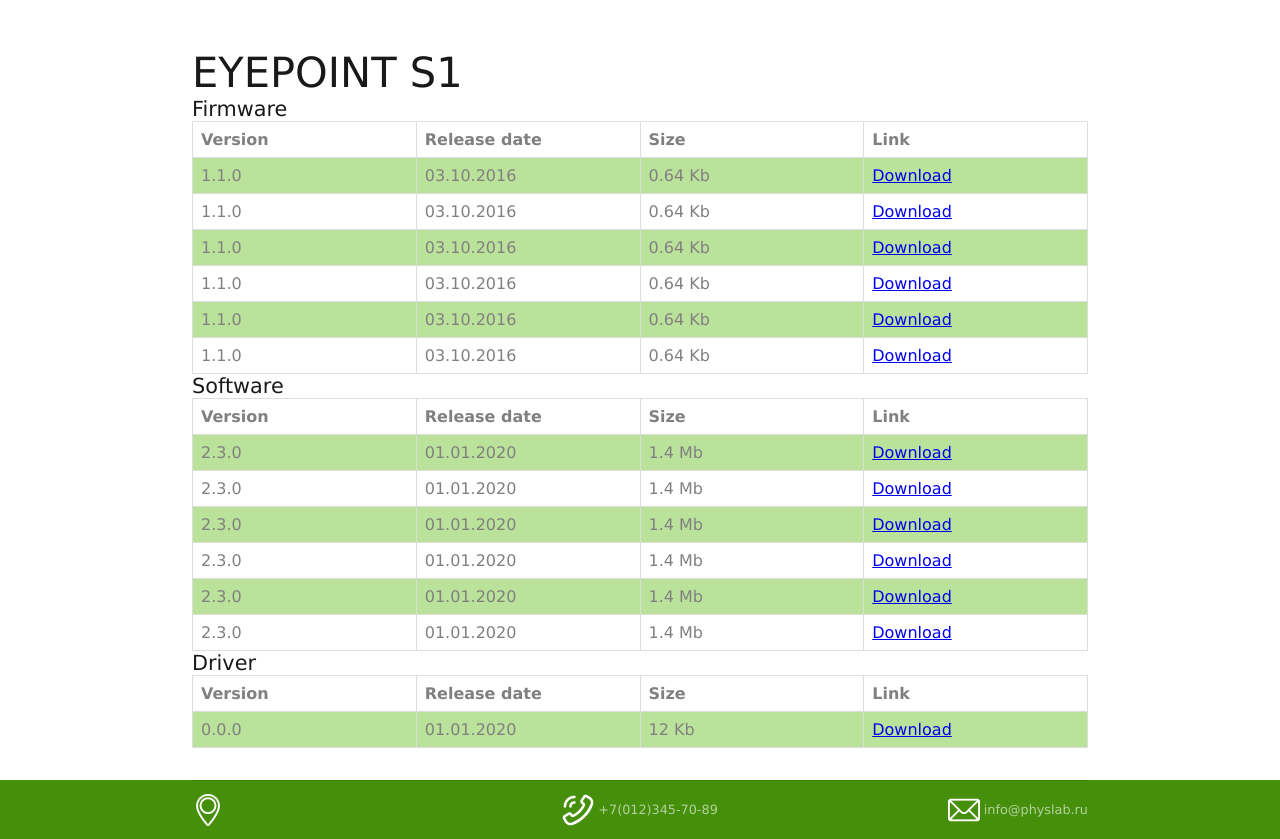
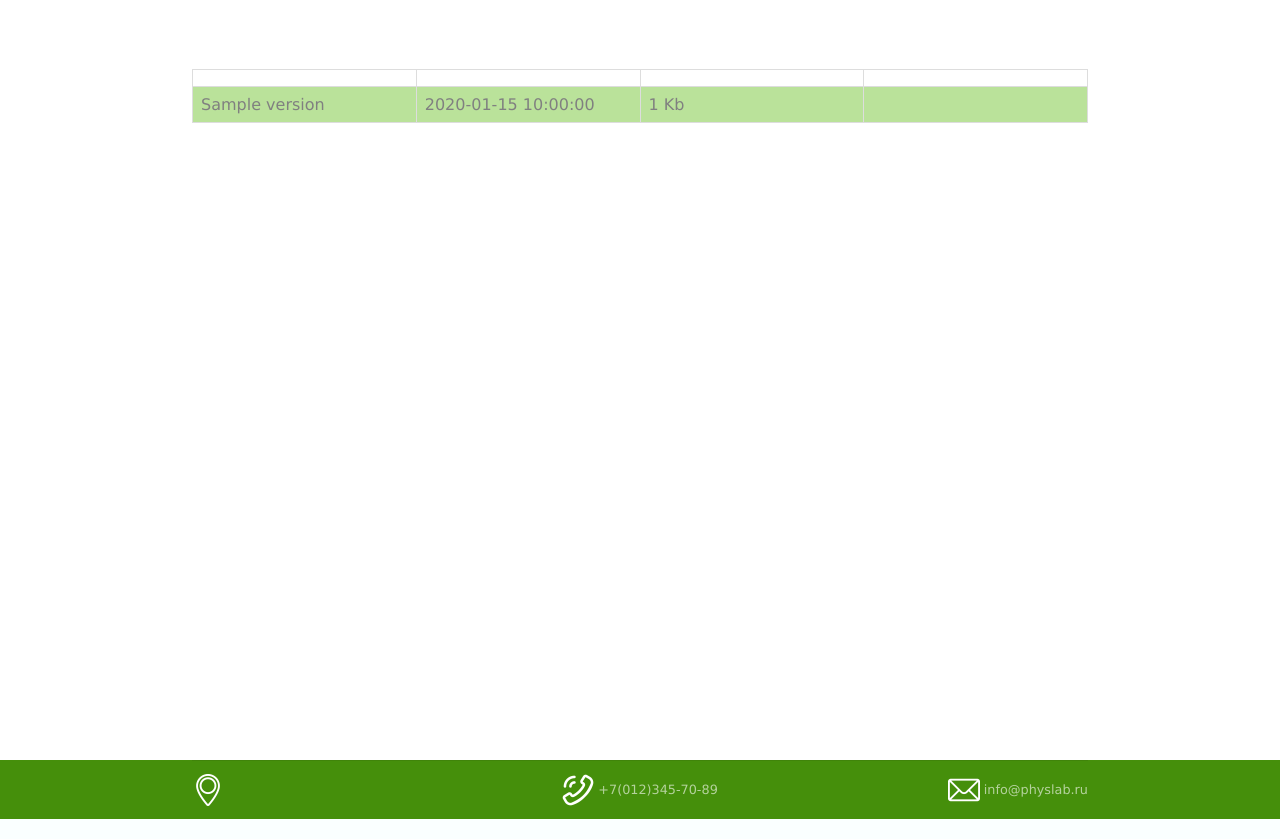
Before and after one commit to Marladon/ep-website, a Python web app: template view/templates/download.html in a window 1280 px wide. Shown: the part 80-919 px from the top of the page. Run offline with Jinja, Linux system fonts and the light colour scheme; the template is opened without the code that fills it: most values are stand-ins (such as "Sample title", 1, 10 or a date in 2020).

Commit message:
Download page works

```diff
--- a/requirements.txt
+++ b/requirements.txt
@@ -4,3 +4,4 @@
 aiohttp_jinja2
 csscompressor
 htmlmin
+jinja2
--- a/view/static/default.css
+++ b/view/static/default.css
@@ -305,6 +305,11 @@
 		color: rgba(0,0,0,0.9);
 	}
 
+	.download-page-header
+	{
+	    margin-top: 1em;
+	}
+
 	#page p
 	{
 		color: rgba(0,0,0,0.8);
@@ -337,7 +342,7 @@
 .footer-block
 {
     flex-grow: 0;
-    flex-shrink: 0;
+    flex-shrink: 1;
     flex-basis: 33%;  /* because here are 3 elements in footer*/
     text-align: center;
 }
--- a/view/templates/download.html
+++ b/view/templates/download.html
@@ -2,120 +2,33 @@
 
 {% block content %}
 
-<h2 >EyePoint S1</h2>
+<h2 >{{ tr(product_name) }}</h2>
 
-<h3 class="download-page-header">Firmware</h3>
+{% for software_name, software in software_types.items() %}
+
+<h3 class="download-page-header">{{ tr(software_friendly_name(software_name)) }}</h3>
 
 <table>
     <tbody>
       <tr>
-        <th>Version</th>
-        <th>Release date</th>
-        <th>Size</th>
-        <th>Link</th>
+        <th>{{ tr(version) }}</th>
+        <th>{{ tr(release_date) }}</th>
+        <th>{{ tr(size) }}</th>
+        <th>{{ tr(link) }}</th>
       </tr>
+      {% for file in software %}
       <tr>
-        <td>1.1.0</td>
-        <td>03.10.2016</td>
-        <td>0.64 Kb</td>
-        <td><a href="/">Download</a></td>
+        <td>{{ file.version }}</td>
+        <td>{{ file.date }}</td>
+        <td>{{ file.size }} Kb</td>
+        <td><a href="{{ file.url }}">{{ tr(download) }}</a></td>
       </tr>
-      <tr>
-        <td>1.1.0</td>
-        <td>03.10.2016</td>
-        <td>0.64 Kb</td>
-        <td><a href="/">Download</a></td>
-      </tr>
-      <tr>
-        <td>1.1.0</td>
-        <td>03.10.2016</td>
-        <td>0.64 Kb</td>
-        <td><a href="/">Download</a></td>
-      </tr>
-      <tr>
-        <td>1.1.0</td>
-        <td>03.10.2016</td>
-        <td>0.64 Kb</td>
-        <td><a href="/">Download</a></td>
-      </tr>
-      <tr>
-        <td>1.1.0</td>
-        <td>03.10.2016</td>
-        <td>0.64 Kb</td>
-        <td><a href="/">Download</a></td>
-      </tr>
-      <tr>
-        <td>1.1.0</td>
-        <td>03.10.2016</td>
-        <td>0.64 Kb</td>
-        <td><a href="/">Download</a></td>
-      </tr>
+      {% endfor %}
 
     </tbody>
 </table>
 
-<h3 class="download-page-header">Software</h3>
 
-<table>
-  <tr>
-    <th>Version</th>
-    <th>Release date</th>
-    <th>Size</th>
-    <th>Link</th>
-  </tr>
-  <tr>
-    <td>2.3.0</td>
-    <td>01.01.2020</td>
-    <td>1.4 Mb</td>
-    <td><a href="/">Download</a></td>
-  </tr>
-  <tr>
-    <td>2.3.0</td>
-    <td>01.01.2020</td>
-    <td>1.4 Mb</td>
-    <td><a href="/">Download</a></td>
-  </tr>
-  <tr>
-    <td>2.3.0</td>
-    <td>01.01.2020</td>
-    <td>1.4 Mb</td>
-    <td><a href="/">Download</a></td>
-  </tr>
-  <tr>
-    <td>2.3.0</td>
-    <td>01.01.2020</td>
-    <td>1.4 Mb</td>
-    <td><a href="/">Download</a></td>
-  </tr>
-  <tr>
-    <td>2.3.0</td>
-    <td>01.01.2020</td>
-    <td>1.4 Mb</td>
-    <td><a href="/">Download</a></td>
-  </tr>
-  <tr>
-    <td>2.3.0</td>
-    <td>01.01.2020</td>
-    <td>1.4 Mb</td>
-    <td><a href="/">Download</a></td>
-  </tr>
-</table>
-
-<h3 class="download-page-header">Driver</h3>
-
-<table>
-  <tr>
-    <th>Version</th>
-    <th>Release date</th>
-    <th>Size</th>
-    <th>Link</th>
-  </tr>
-  <tr>
-    <td>0.0.0</td>
-    <td>01.01.2020</td>
-    <td>12 Kb</td>
-    <td><a href="/">Download</a></td>
-  </tr>
-</table>
+{% endfor %}
 
 {% endblock %}
```
Also changed, not shown: data/download.py (added, +19 -0 lines), data/products.py (+7 -0 lines), data/walker/walk.py (added, +87 -0 lines), server.py (+37 -4 lines), data/walker/__init__.py (added).
